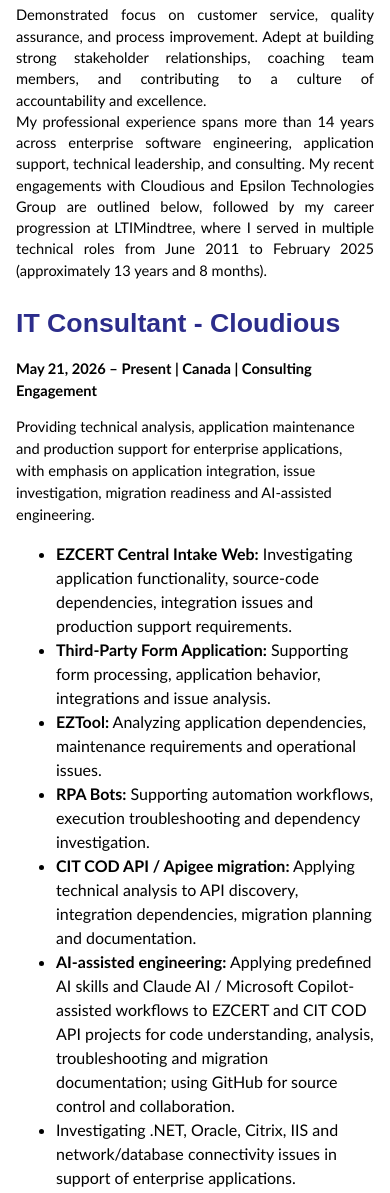
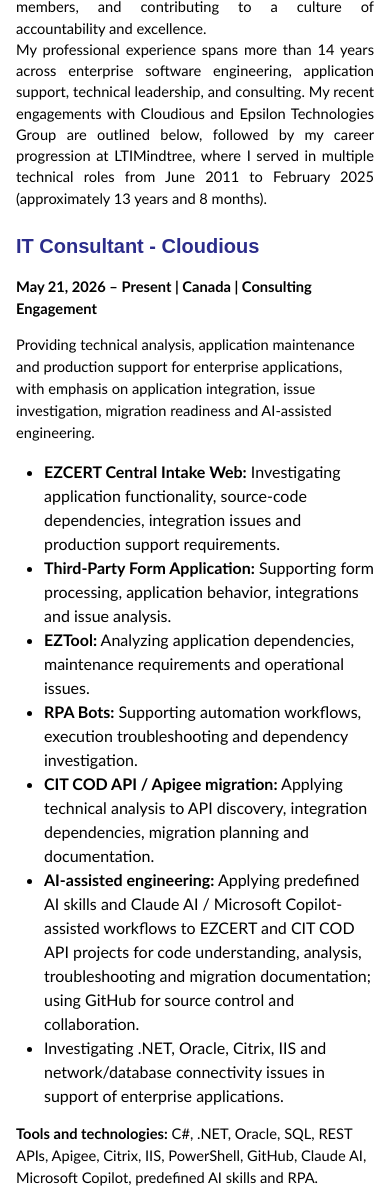
Before and after one commit to maulikMshah/Portfolio, a plain HTML site: page cv/Maulik-Shah-Detailed-Cv.html in a window 390 px wide. Shown: the part 4524-5717 px from the top of the page. Drawn offline with Linux system fonts and the light colour scheme.

Commit message:
Refactor CV styles to prevent overflow issues

```diff
--- a/cv/Maulik-Shah-Detailed-Cv.html
+++ b/cv/Maulik-Shah-Detailed-Cv.html
@@ -372,42 +372,86 @@ ul
 
 
 
-/* Fix CV page width and horizontal overflow */
-html, body {
+/* Preserve CV styles while preventing overflow */
+html {
+  width: 100%;
+  max-width: 100%;
+}
+
+body {
   width: 100%;
   max-width: 100%;
   margin: 0;
-    padding: 0;
+  padding: 12px 24px;
   box-sizing: border-box;
+  overflow-x: clip;
 }
 
-.WordSection1,
-.WordSection2,
-.WordSection3,
-.WordSection4 {
+.WordSection1, .WordSection2,
+.WordSection3, .WordSection4 {
   width: 100%;
   max-width: 100%;
   min-width: 0;
   box-sizing: border-box;
-    padding: 16px 24px;
+  margin: 0;
+  padding: 0;
 }
 
-.WordSection1 *,
-.WordSection2 *,
-.WordSection3 *,
-.WordSection4 * {
+.WordSection1 *, .WordSection2 *,
+.WordSection3 *, .WordSection4 * {
   box-sizing: border-box;
 }
 
-p, li, h1, h2, h3 {
+.WordSection1 p, .WordSection2 p,
+.WordSection3 p, .WordSection4 p,
+.WordSection1 li, .WordSection2 li,
+.WordSection3 li, .WordSection4 li,
+.WordSection1 h1, .WordSection2 h1,
+.WordSection3 h1, .WordSection4 h1,
+.WordSection1 h2, .WordSection2 h2,
+.WordSection3 h2, .WordSection4 h2,
+.WordSection1 h3, .WordSection2 h3,
+.WordSection3 h3, .WordSection4 h3 {
   max-width: 100%;
   white-space: normal;
   overflow-wrap: anywhere;
 }
 
-h1, h2, h3 {
+.WordSection1 h1, .WordSection2 h1,
+.WordSection3 h1, .WordSection4 h1,
+.WordSection1 h2, .WordSection2 h2,
+.WordSection3 h2, .WordSection4 h2,
+.WordSection1 h3, .WordSection2 h3,
+.WordSection3 h3, .WordSection4 h3 {
   text-indent: 0;
   margin-left: 0;
+}
+
+#Cloudious, #Epsilon, #RecentConsultingProjects {
+  display: block;
+  width: 100%;
+  max-width: 100%;
+  min-width: 0;
+  margin-left: 0 !important;
+  margin-right: 0 !important;
+}
+
+#Cloudious p, #Epsilon p,
+#Cloudious li, #Epsilon li,
+#Cloudious h2, #Epsilon h2 {
+  width: auto;
+  max-width: 100%;
+  overflow-wrap: anywhere;
+}
+
+#Cloudious ul, #Epsilon ul {
+  padding-left: 28px;
+  margin-left: 0;
+  margin-right: 0;
+}
+
+table {
+  max-width: 100%;
 }
 
 img {
@@ -416,13 +460,15 @@ img {
 }
 
 @media (max-width: 768px) {
-    .WordSection1,
-    .WordSection2,
-    .WordSection3,
-    .WordSection4 {
+  body {
     padding: 12px 16px;
   }
+
+  #Cloudious h2, #Epsilon h2 {
+    font-size: 20px !important;
   }
+}
+
 -->
 </style>
 
```
Lines whose indentation alone changed are shown as unchanged.
